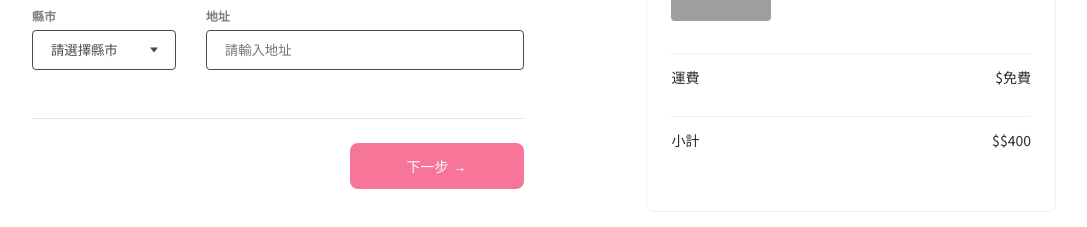
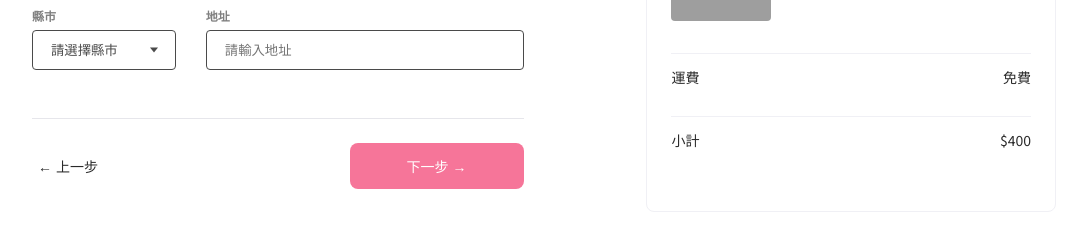
Before and after one commit to whps40333/ALPHA-SHOP, a React (Create React App) app: page / in a window 1280 px wide. Shown: the part 514-741 px from the top of the page, without its empty margins (96-1183 px from the left). Built offline with nearby package versions, Linux system fonts and the light colour scheme; grey boxes are pictures that could not be loaded.

Commit message:
renew progress control、cart.js

```diff
--- a/src/component/main/cart/cartItems/PriceList.jsx
+++ b/src/component/main/cart/cartItems/PriceList.jsx
@@ -6,7 +6,7 @@ export default function priceList({ text, price }) {
         <section className={styles.cart__info}>
             <div className={styles.cart__text}>{text}</div>
             {/* price will render from state */}
-            <div className={styles.cart__price}>${price}</div>
+            <div className={styles.cart__price}>{price}</div>
         </section>
     )
 }
--- a/src/component/main/register/progressControl/ProgerssControl.jsx
+++ b/src/component/main/register/progressControl/ProgerssControl.jsx
@@ -44,9 +44,9 @@ export default function ProgressControl() {
     )
 }
 
-function ProgressBtn({ type, intext, disabled, handleOnClick }) {
+function ProgressBtn({ type, intext, handleOnClick }) {
     return (
-        <button className={type} disabled={disabled} onClick={handleOnClick}>
+        <button className={type} onClick={handleOnClick}>
             {intext}
         </button>
     )
--- a/src/context/ShoppingSheetContext.jsx
+++ b/src/context/ShoppingSheetContext.jsx
@@ -1,7 +1,6 @@
 import React, {
     createContext,
     useContext,
-    useRender,
     useState,
     useEffect,
     useReducer,
```
Also changed, not shown: src/component/main/cart/Cart.jsx (+11 -0 lines).
